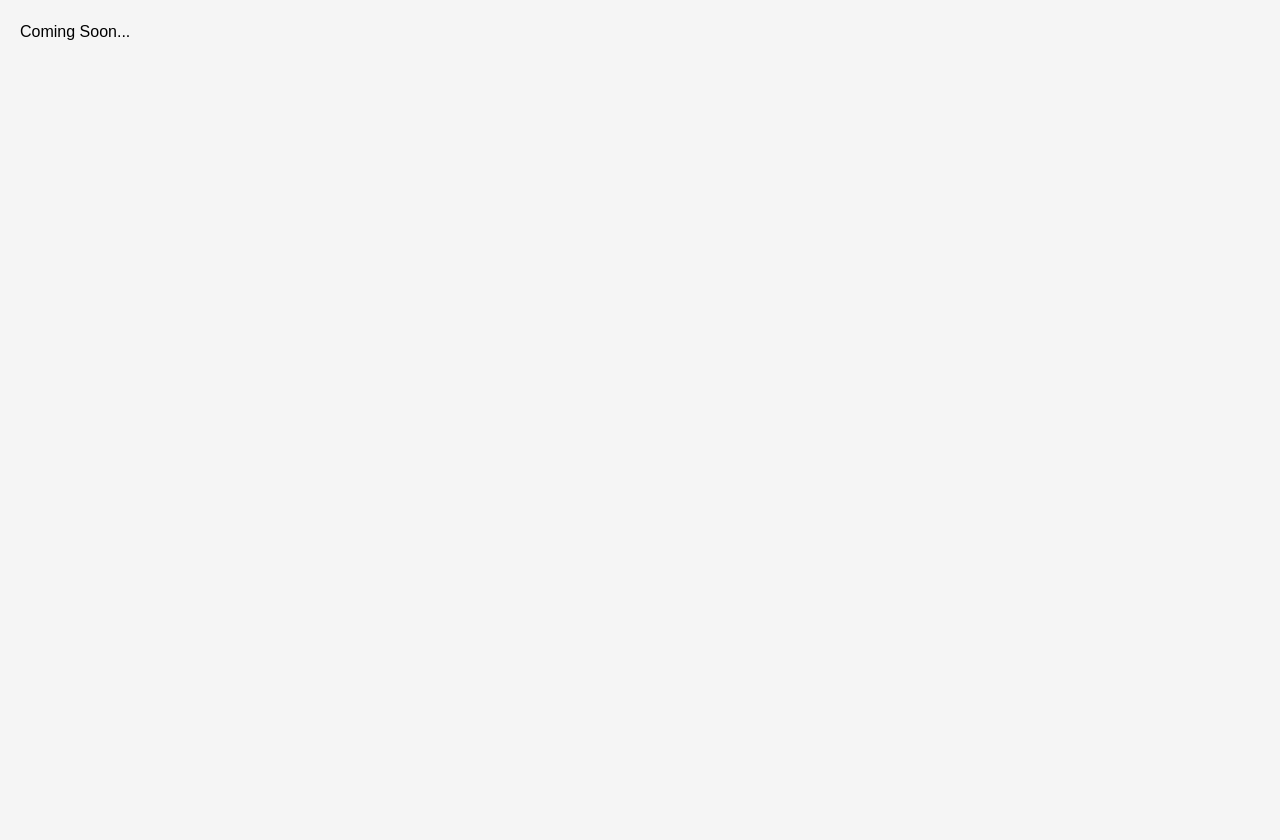
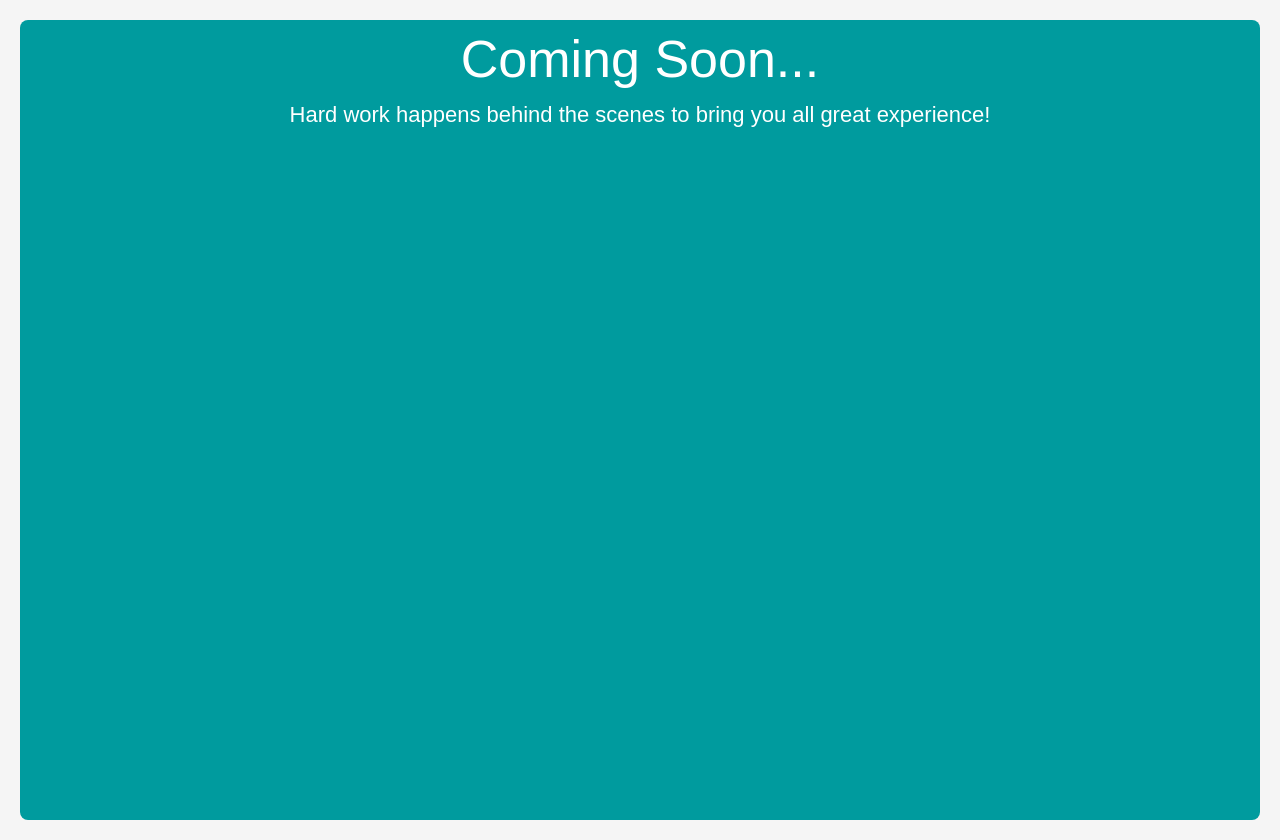
Before and after one commit to Kumala3/Personal-website, a Next.js app in the folder personal-website/: page /coming-soon in a window 1280 px wide. Before the commit the page ends 800 px from the top, so only its background shows below. Built offline with nearby package versions, Linux system fonts and the light colour scheme; a web font is replaced by a local one.

Commit message:
Add Coming Soon Page

```diff
--- a/personal-website/src/app/(coming-soon)/coming-soon/page.tsx
+++ b/personal-website/src/app/(coming-soon)/coming-soon/page.tsx
@@ -1,7 +1,12 @@
-export default function ComingSoon () {
-    return (
-        <div>
-            Coming Soon...
-        </div>
-    )
+import styles from "@/styles/comingSoon.module.css";
+
+export default function ComingSoon() {
+  return (
+    <div className={styles.mainContainer}>
+      <p className={styles.headerText}>Coming Soon...</p>
+      <p className={styles.subheaderText}>
+        Hard work happens behind the scenes to bring you all great experience!
+      </p>
+    </div>
+  );
 }
--- /dev/null
+++ b/personal-website/src/styles/comingSoon.module.css
@@ -0,0 +1,18 @@
+.mainContainer {
+  background-color: var(--primary-color);
+  display: flex;
+  flex-direction: column;
+  align-items: center;
+  height: 100vh;
+  padding-left: 5%;
+  padding-right: 5%;
+  border-radius: var(--border-radius-md);
+}
+.headerText {
+  font-size: var(--font-size-h1);
+  color: #fff;
+}
+.subheaderText {
+  font-size: var(--font-size-h6);
+  color: #fff;
+}
```
